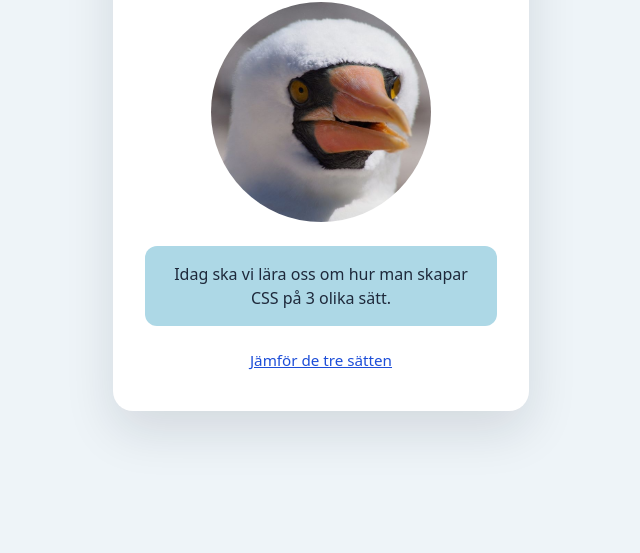
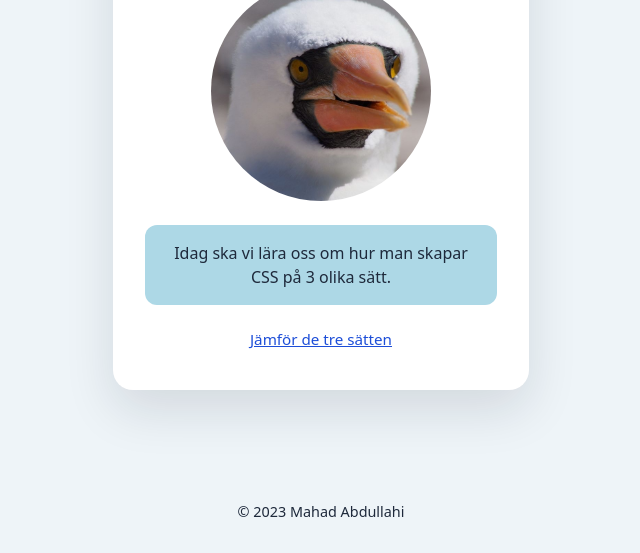
Before and after one commit to abdimannor/dress-code, a plain HTML site: page internal.html in a window 1280 px wide. Shown: the part 247-800 px from the top of the page, without its empty margins (319-959 px from the left). Drawn offline with Linux system fonts and the light colour scheme.

Commit message:
Reduce footer to the copyright line

```diff
--- a/internal.html
+++ b/internal.html
@@ -12,6 +12,7 @@
       min-height: 100vh;
       display: grid;
       place-items: center;
+      grid-template-rows: 1fr auto;
       padding: 2rem 1rem;
       box-sizing: border-box;
       background-color: #eef4f8;
@@ -56,6 +57,12 @@
       color: #1d4ed8;
       font-size: 0.95rem;
     }
+    footer p {
+      margin: 1.5rem 0 0;
+      font-size: 0.9rem;
+      font-weight: normal;
+      color: #1e293b;
+    }
   </style>
 </head>
 <body>
@@ -65,5 +72,8 @@
     <div>Idag ska vi lära oss om hur man skapar CSS på 3 olika sätt.</div>
     <nav aria-label="Tillbaka"><a href="index.html">Jämför de tre sätten</a></nav>
   </main>
+  <footer>
+    <p>&copy; 2023 Mahad Abdullahi</p>
+  </footer>
 </body>
 </html>
--- a/style.css
+++ b/style.css
@@ -4,6 +4,7 @@ body {
   min-height: 100vh;
   display: grid;
   place-items: center;
+  grid-template-rows: 1fr auto;
   padding: 2rem 1rem;
   box-sizing: border-box;
   background-color: #eef4f8;
@@ -48,3 +49,9 @@ nav a {
   color: #1d4ed8;
   font-size: 0.95rem;
 }
+footer p {
+  margin: 1.5rem 0 0;
+  font-size: 0.9rem;
+  font-weight: normal;
+  color: #1e293b;
+}
```
Also changed, not shown: external.html (+3 -0 lines), index.html (+1 -1 lines), inline.html (+4 -1 lines).
